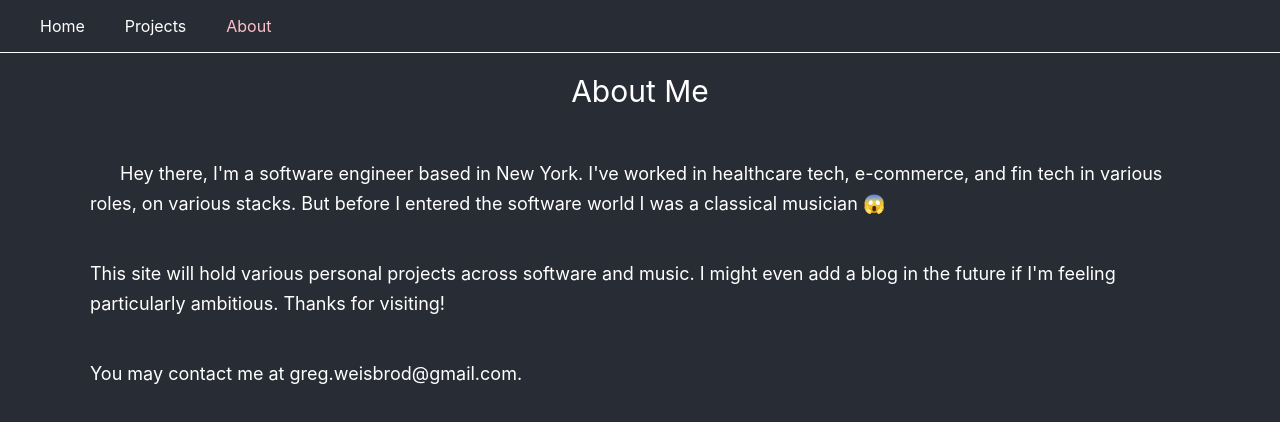
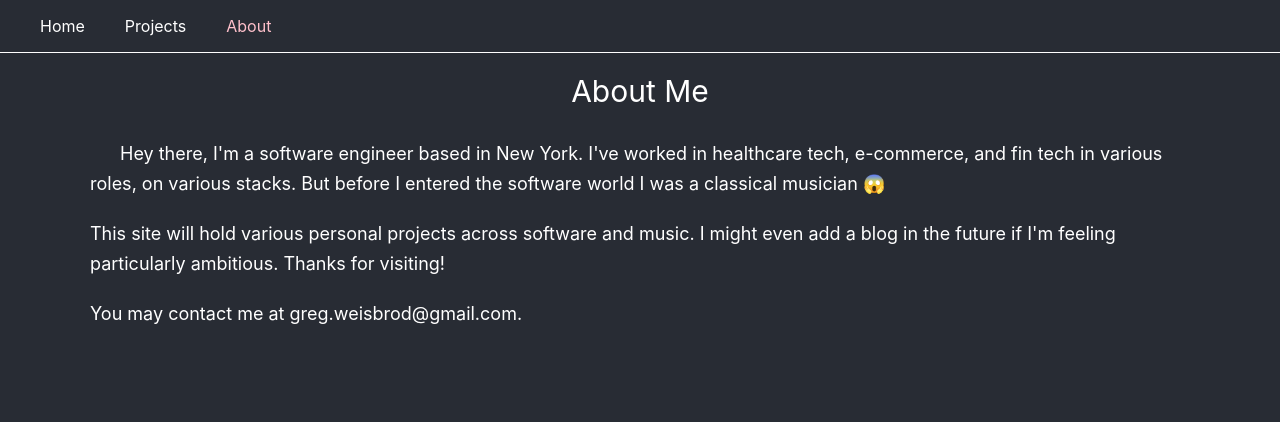
Before and after one commit to ledhed2222/gregweisbrod.com, a React (Create React App) app: page /about in a window 1280 px wide. Shown: the top 422 px of the page. Built offline with nearby package versions, Linux system fonts and the light colour scheme.

Commit message:
upgrade deps

```diff
--- a/src/App/ContentPortal.scss
+++ b/src/App/ContentPortal.scss
@@ -1,9 +1,7 @@
-.ContentPortal {
+.Content {
   width: 95%;
   max-width: 1100px;
   padding: 20px 0 0 0;
-
-  .Content {
   .fade-enter {
     opacity: 0;
   }
@@ -23,4 +21,3 @@
     flex-direction: column;
   }
 }
-}
--- a/src/App/ContentPortal.tsx
+++ b/src/App/ContentPortal.tsx
@@ -1,44 +1,24 @@
-import React, { ReactNode } from 'react'
+import React from 'react'
 import { Routes, Route, useLocation } from 'react-router-dom'
-import { CSSTransition as CST, TransitionGroup } from 'react-transition-group'
+import { TransitionGroup, CSSTransition as CST } from 'react-transition-group'
 
 import ROUTES from './ROUTES'
 import './ContentPortal.scss'
 
-interface RouteWrapperProps {
-  children: ReactNode
-}
-
-function RouteWrapper({ children }: RouteWrapperProps): JSX.Element {
-  const { key: locationKey } = useLocation()
+export default function ContentPortal(): JSX.Element {
+  const loc = useLocation()
 
   return (
-    <TransitionGroup component={null}>
-      <CST key={locationKey} classNames="fade" timeout={300}>
-        {children}
-      </CST>
-    </TransitionGroup>
-  )
-}
-
-export default function ContentPortal(): JSX.Element {
-  return (
-    <div className="ContentPortal">
-      <div className="Content">
-        <Routes>
-          {ROUTES.map(({ path, Component }) => (
-            <Route
-              path={path}
-              key={path}
-              element={
-                <RouteWrapper>
-                  <Component />
-                </RouteWrapper>
-              }
-            />
-          ))}
-        </Routes>
-      </div>
+    <div className="Content">
+      <TransitionGroup>
+        <CST key={loc.key} classNames="fade" timeout={300}>
+          <Routes location={loc}>
+            {ROUTES.map(({ path, Component }) => (
+              <Route key={path} path={path} element={<Component />} />
+            ))}
+          </Routes>
+        </CST>
+      </TransitionGroup>
     </div>
   )
 }
```
Also changed, not shown: 1 other file (tests, documents, lock files or other folders). Lines whose indentation alone changed are shown as unchanged.
